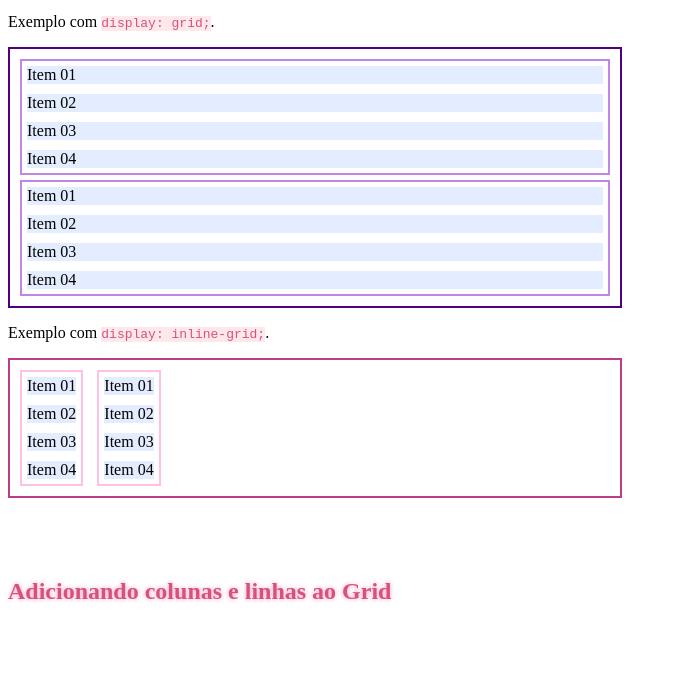
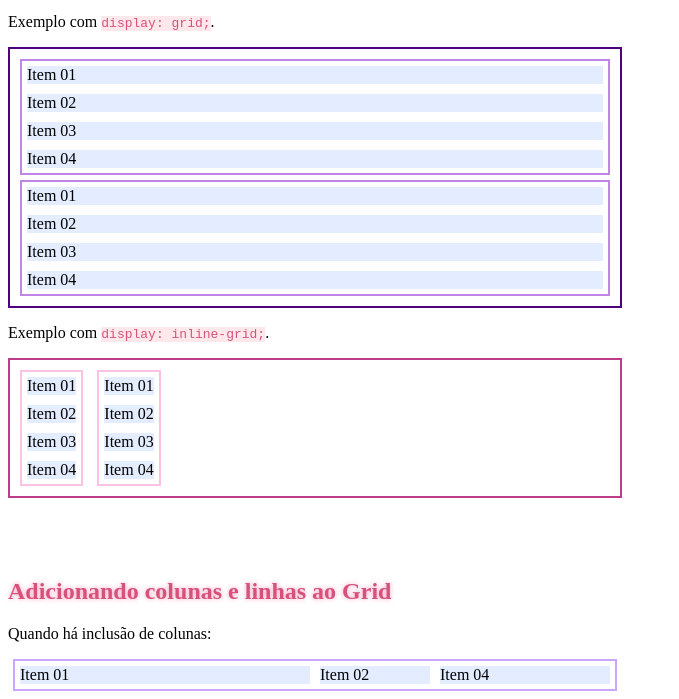
Before and after one commit to warahdev/HTML_CSS_JS, a plain HTML site: page 02-css/layouts/04-grid.html in a window 1280 px wide. Shown: the part 101-800 px from the top of the page, without its empty margins (0-679 px from the left). Drawn offline with Linux system fonts and the light colour scheme; files that its build step writes are made by us from their sources.

Commit message:
feat: update a file existing

```diff
--- a/02-css/layouts/04-grid.html
+++ b/02-css/layouts/04-grid.html
@@ -36,6 +36,16 @@
             margin: 5px;
             background-color: rgb(227, 237, 255);
         }
+
+        .container-03 {
+            width: 600px;
+            display: grid;
+            border: 2px solid #caa7ff;
+            margin: 5px;
+            grid-template-columns: 50% 20% 30%;
+
+        }
+
     </style>
 </head>
 <body>
@@ -78,6 +88,12 @@
         </div>
 
         <h2>Adicionando colunas e linhas ao Grid</h2>
+        <p>Quando há inclusão de colunas:</p>
+        <div class="container-03">
+            <div class="item">Item 01</div>
+            <div class="item">Item 02</div>
+            <div class="item">Item 04</div>
+        </div>
 
 
     </main>
```
